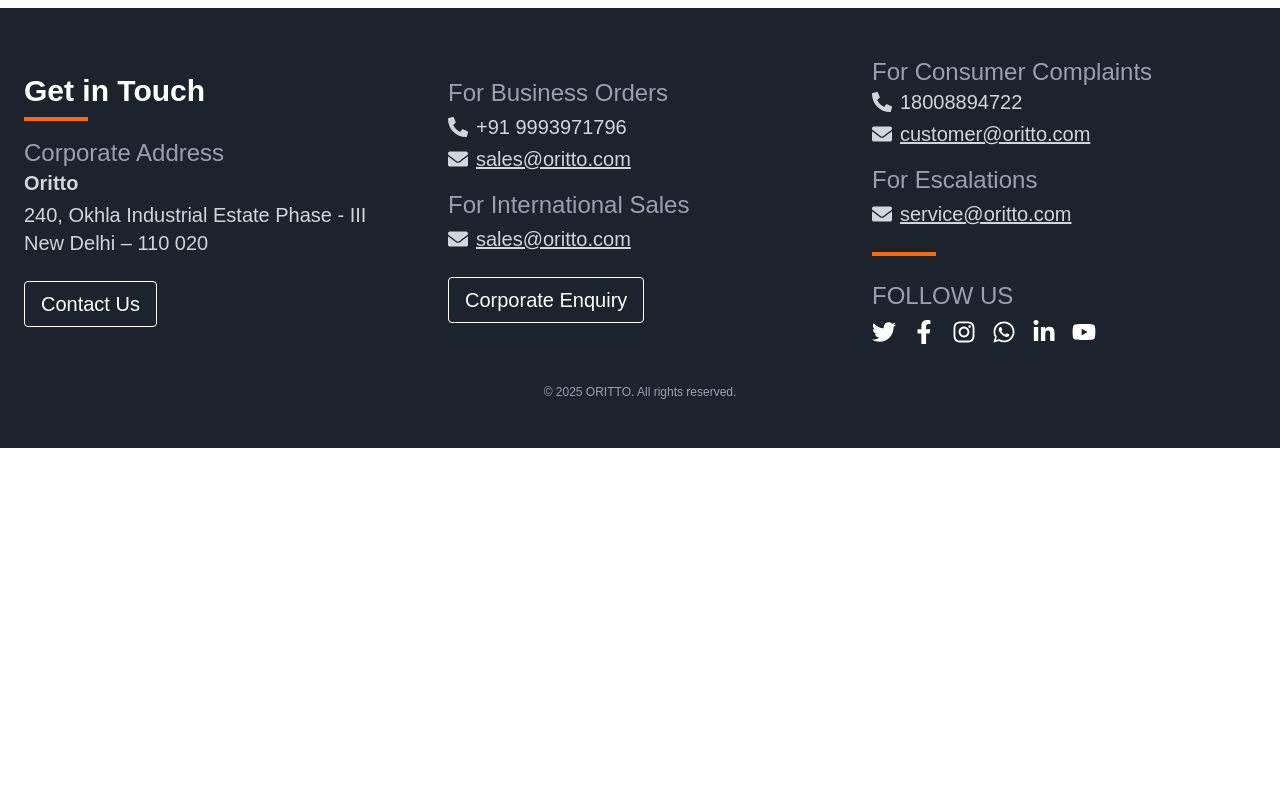
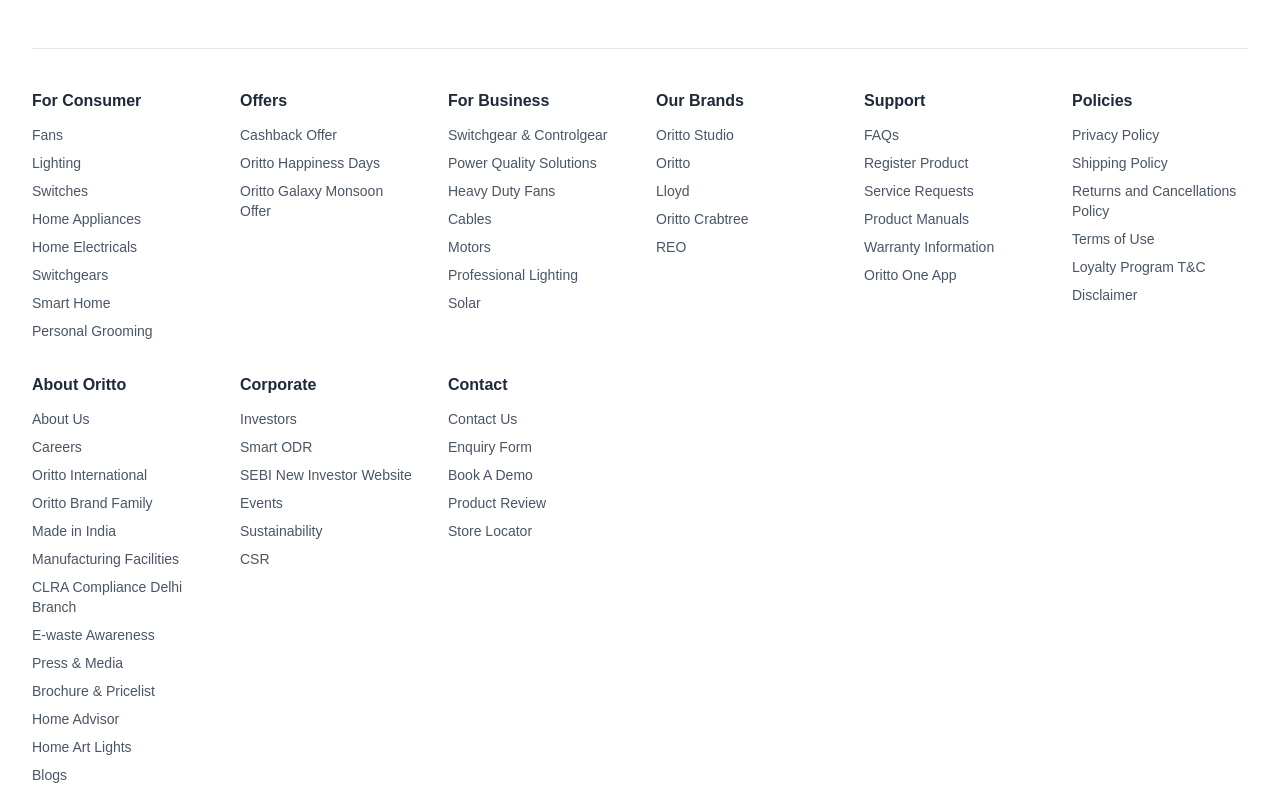
Before and after one commit to jeevijay-developers/orrito-client, a Next.js app: page / in a window 1280 px wide. Shown: the part 1120-1920 px from the top of the page. Before the commit the page ends 1568 px from the top, so only its background shows below. Built offline with nearby package versions, Linux system fonts and the light colour scheme.

Commit message:
changed footer and added sitemap

```diff
--- a/src/app/layout.js
+++ b/src/app/layout.js
@@ -3,6 +3,7 @@
 import TopBar from "@/components/Header/TopBar";
 import Navbar from "@/components/Header/Navbar";
 import Footer from "@/components/Footer";
+import SiteMap from "@/components/Sitemap";
 
 const geistSans = Geist({
   variable: "--font-geist-sans",
@@ -29,6 +30,7 @@
         <TopBar />
         <Navbar />
         {children}
+        <SiteMap />
         <Footer />
       </body>
     </html>
--- a/src/components/Footer.jsx
+++ b/src/components/Footer.jsx
@@ -12,64 +12,64 @@
 
 export default function Footer() {
   return (
-    <footer className="bg-[#1c232d] text-white px-6 py-12">
-      <div className="max-w-7xl mx-auto flex flex-col md:flex-row  justify-center md:items-center items-center gap-10 flex-wrap">
+    <footer className="bg-white text-gray-800 px-6 py-12">
+      <div className="max-w-7xl mx-auto flex flex-col md:flex-row justify-center md:items-start items-center gap-10 flex-wrap">
 
         {/* Corporate Address */}
-        <div className="flex-1 min-w-[250px] flex flex-col items-center md:items-start ">
-          <h2 className="text-3xl font-semibold mb-2">Get in Touch</h2>
+        <div className="flex-1 min-w-[250px] flex flex-col items-center md:items-start">
+          <h2 className="text-xl font-semibold mb-2">Get in Touch</h2>
           <div className="h-1 w-16 bg-orange-500 mb-4" />
-          <p className=" text-gray-400 text-2xl">Corporate Address</p>
-          <p className="font-[Arial] font-bold text-gray-300 text-xl">Oritto</p>
+          <p className="text-gray-600 text-sm mb-1">Corporate Address</p>
+          <p className="font-bold text-sm">Oritto</p>
 
-          <div className="text-xl text-gray-300 mt-1 flex flex-col items-center md:items-start ">
-            <p className="text-xl">240, Okhla Industrial Estate Phase - III</p>
-             <p className="text-xl">New Delhi – 110 020</p>
+          <div className="text-sm mt-1 flex flex-col items-center md:items-start">
+            <p>240, Okhla Industrial Estate Phase - III</p>
+            <p>New Delhi – 110 020</p>
           </div>
-          <button className="mt-6 px-4 text-xl py-2 border rounded hover:bg-orange-500 hover:text-white hover:text-white hover:cursor-pointer hover:border-orange-500 hover:cursor-pointer transition">
+          <button className="mt-6 px-4 py-2 text-sm border rounded hover:bg-orange-500 hover:text-white transition">
             Contact Us
           </button>
         </div>
 
         {/* Contact Info */}
         <div className="flex-1 min-w-[250px] flex flex-col items-center md:items-start">
-          <p className="text-2xl text-gray-400 mb-1">For Business Orders</p>
-          <div className="flex items-center gap-2 text-xl text-gray-300">
+          <p className="text-sm text-gray-600 mb-1">For Business Orders</p>
+          <div className="flex items-center gap-2 text-sm">
             <FaPhoneAlt /> <span>+91 9993971796</span>
           </div>
-          <div className="flex items-center gap-2 text-xl text-gray-300 mt-1">
+          <div className="flex items-center gap-2 text-sm mt-1">
             <FaEnvelope /> <a href="mailto:sales@oritto.com" className="underline">sales@oritto.com</a>
           </div>
 
-          <p className="text-2xl text-gray-400 mt-4">For International Sales</p>
-          <div className="flex items-center gap-2 text-xl text-gray-300 mt-1">
+          <p className="text-sm text-gray-600 mt-4">For International Sales</p>
+          <div className="flex items-center gap-2 text-sm mt-1">
             <FaEnvelope /> <a href="mailto:sales@oritto.com" className="underline">sales@oritto.com</a>
           </div>
 
-          <button className="mt-6  text-xl px-4 py-2 border rounded hover:bg-orange-500 hover:text-white hover:cursor-pointer hover:border-orange-500 transition">
+          <button className="mt-6 text-sm px-4 py-2 border rounded hover:bg-orange-500 hover:text-white transition">
             Corporate Enquiry
           </button>
         </div>
 
         {/* Complaints & Social */}
         <div className="flex-1 min-w-[250px] flex flex-col items-center md:items-start">
-          <p className="text-2xl text-gray-400">For Consumer Complaints</p>
-          <div className="flex items-center gap-2 text-xl text-gray-300">
+          <p className="text-sm text-gray-600">For Consumer Complaints</p>
+          <div className="flex items-center gap-2 text-sm">
             <FaPhoneAlt /> <span>18008894722</span>
           </div>
-          <div className="flex items-center gap-2 text-xl text-gray-300 mt-1">
+          <div className="flex items-center gap-2 text-sm mt-1">
             <FaEnvelope /> <a href="mailto:customer@oritto.com" className="underline">customer@oritto.com</a>
           </div>
 
-          <p className="text-2xl text-gray-400 mt-4">For Escalations</p>
-          <div className="flex items-center gap-2 text-xl text-gray-300 mt-1">
+          <p className="text-sm text-gray-600 mt-4">For Escalations</p>
+          <div className="flex items-center gap-2 text-sm mt-1">
             <FaEnvelope /> <a href="mailto:service@oritto.com" className="underline">service@oritto.com</a>
           </div>
 
           <div className="h-1 w-16 bg-orange-500 my-6" />
-          <p className="text-2xl text-gray-400 mb-2 text-center md:text-left">FOLLOW US</p>
+          <p className="text-sm text-gray-600 mb-2 text-center md:text-left">FOLLOW US</p>
 
-          <div className="flex justify-center md:justify-start gap-4 text-2xl text-white">
+          <div className="flex justify-center md:justify-start gap-4 text-xl text-gray-800">
             {[FaTwitter, FaFacebookF, FaInstagram, FaWhatsapp, FaLinkedinIn, FaYoutube].map((Icon, idx) => (
               <Link
                 key={idx}
@@ -83,8 +83,10 @@
         </div>
       </div>
 
-      <div className="text-center text-xs text-gray-400 mt-10">
-        &copy; {new Date().getFullYear()} ORITTO. All rights reserved.
+      <div className="text-center flex flex-col text-xs text-gray-500 mt-10">
+        <p>&copy; {new Date().getFullYear()} ORITTO. All rights reserved.</p>
+        <p>All trademarks used herein are property of their respective owners.
+Any use of third party trademarks is for identification purposes only and does not imply endorsement.</p>
       </div>
     </footer>
   );
--- /dev/null
+++ b/src/components/Sitemap.jsx
@@ -0,0 +1,131 @@
+import Link from 'next/link';
+
+const siteMapData = [
+  {
+    title: 'For Consumer',
+    links: [
+      { name: 'Fans', url: '/products/fans' },
+      { name: 'Lighting', url: '/products/lighting' },
+      { name: 'Switches', url: '/products/switches' },
+      { name: 'Home Appliances', url: '/products/home-appliances' },
+      { name: 'Home Electricals', url: '/products/home-electricals' },
+      { name: 'Switchgears', url: '/products/switchgears' },
+      { name: 'Smart Home', url: '/products/smart-home' },
+      { name: 'Personal Grooming', url: '/products/personal-grooming' },
+    ],
+  },
+  {
+    title: 'Offers',
+    links: [
+      { name: 'Cashback Offer', url: '/offers/cashback' },
+      { name: 'Oritto Happiness Days', url: '/offers/happiness-days' },
+      { name: 'Oritto Galaxy Monsoon Offer', url: '/offers/monsoon' },
+    ],
+  },
+  {
+    title: 'For Business',
+    links: [
+      { name: 'Switchgear & Controlgear', url: '/business/switchgear' },
+      { name: 'Power Quality Solutions', url: '/business/power-quality' },
+      { name: 'Heavy Duty Fans', url: '/business/heavy-fans' },
+      { name: 'Cables', url: '/business/cables' },
+      { name: 'Motors', url: '/business/motors' },
+      { name: 'Professional Lighting', url: '/business/pro-lighting' },
+      { name: 'Solar', url: '/business/solar' },
+    ],
+  },
+  {
+    title: 'Our Brands',
+    links: [
+      { name: 'Oritto Studio', url: '/brands/studio' },
+      { name: 'Oritto', url: '/brands/Oritto' },
+      { name: 'Lloyd', url: '/brands/lloyd' },
+      { name: 'Oritto Crabtree', url: '/brands/crabtree' },
+      { name: 'REO', url: '/brands/reo' },
+    ],
+  },
+  {
+    title: 'Support',
+    links: [
+      { name: 'FAQs', url: '/support/faqs' },
+      { name: 'Register Product', url: '/support/register' },
+      { name: 'Service Requests', url: '/support/service-requests' },
+      { name: 'Product Manuals', url: '/support/manuals' },
+      { name: 'Warranty Information', url: '/support/warranty' },
+      { name: 'Oritto One App', url: '/support/app' },
+    ],
+  },
+  {
+    title: 'Policies',
+    links: [
+      { name: 'Privacy Policy', url: '/policies/privacy' },
+      { name: 'Shipping Policy', url: '/policies/shipping' },
+      { name: 'Returns and Cancellations Policy', url: '/policies/returns' },
+      { name: 'Terms of Use', url: '/policies/terms' },
+      { name: 'Loyalty Program T&C', url: '/policies/loyalty' },
+      { name: 'Disclaimer', url: '/policies/disclaimer' },
+    ],
+  },
+  {
+    title: 'About Oritto',
+    links: [
+      { name: 'About Us', url: '/about' },
+      { name: 'Careers', url: '/careers' },
+      { name: 'Oritto International', url: '/about/international' },
+      { name: 'Oritto Brand Family', url: '/about/brand-family' },
+      { name: 'Made in India', url: '/about/made-in-india' },
+      { name: 'Manufacturing Facilities', url: '/about/manufacturing' },
+      { name: 'CLRA Compliance Delhi Branch', url: '/about/clra-delhi' },
+      { name: 'E-waste Awareness', url: '/about/ewaste' },
+      { name: 'Press & Media', url: '/media' },
+      { name: 'Brochure & Pricelist', url: '/resources/brochure' },
+      { name: 'Home Advisor', url: '/advice/home-advisor' },
+      { name: 'Home Art Lights', url: '/products/art-lights' },
+      { name: 'Blogs', url: '/blog' },
+    ],
+  },
+  {
+    title: 'Corporate',
+    links: [
+      { name: 'Investors', url: '/corporate/investors' },
+      { name: 'Smart ODR', url: '/corporate/smart-odr' },
+      { name: 'SEBI New Investor Website', url: '/corporate/sebi' },
+      { name: 'Events', url: '/corporate/events' },
+      { name: 'Sustainability', url: '/corporate/sustainability' },
+      { name: 'CSR', url: '/corporate/csr' },
+    ],
+  },
+  {
+    title: 'Contact',
+    links: [
+      { name: 'Contact Us', url: '/contact' },
+      { name: 'Enquiry Form', url: '/contact/enquiry' },
+      { name: 'Book A Demo', url: '/contact/demo' },
+      { name: 'Product Review', url: '/contact/review' },
+      { name: 'Store Locator', url: '/stores' },
+    ],
+  },
+];
+
+export default function SiteMap() {
+  return (
+    <section className="bg-white text-gray-800 px-4 md:px-8 py-10">
+      <div className="max-w-7xl mx-auto grid grid-cols-2 sm:grid-cols-3 md:grid-cols-4 lg:grid-cols-6 gap-8 border-t border-gray-200 pt-10">
+        {siteMapData.map((section, index) => (
+          <div key={index} className="col-span-1">
+            <h3 className="font-semibold text-sm sm:text-base mb-3">{section.title}</h3>
+            <ul className="space-y-2 text-sm text-gray-600">
+              {section.links.map((link, idx) => (
+                <li key={idx}>
+                  <Link href={link.url} className="hover:text-orange-500 transition">
+                    {link.name}
+                  </Link>
+                </li>
+              ))}
+            </ul>
+          </div>
+        ))}
+      </div>
+    </section>
+  );
+}
```
Also changed, not shown: 1 other file (tests, documents, lock files or other folders).
